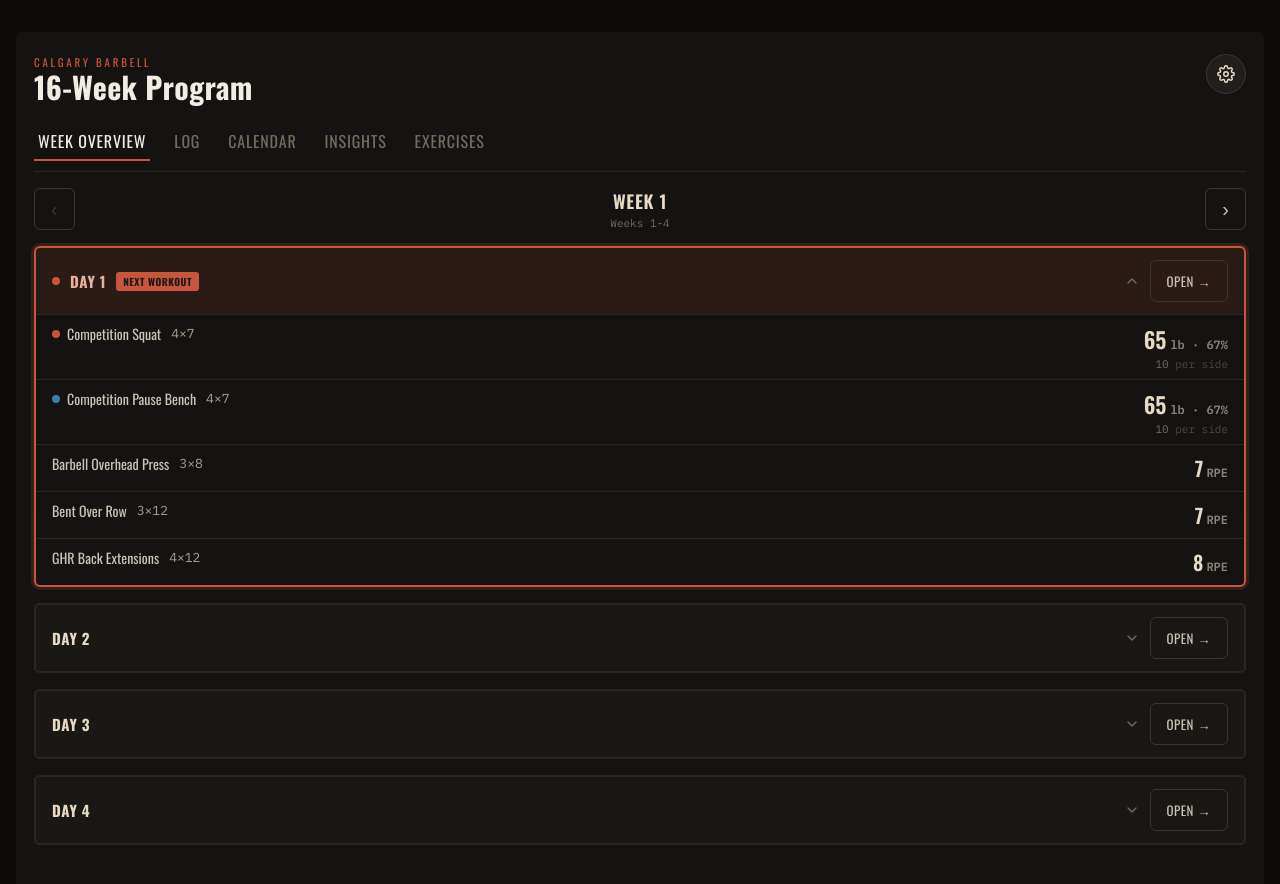
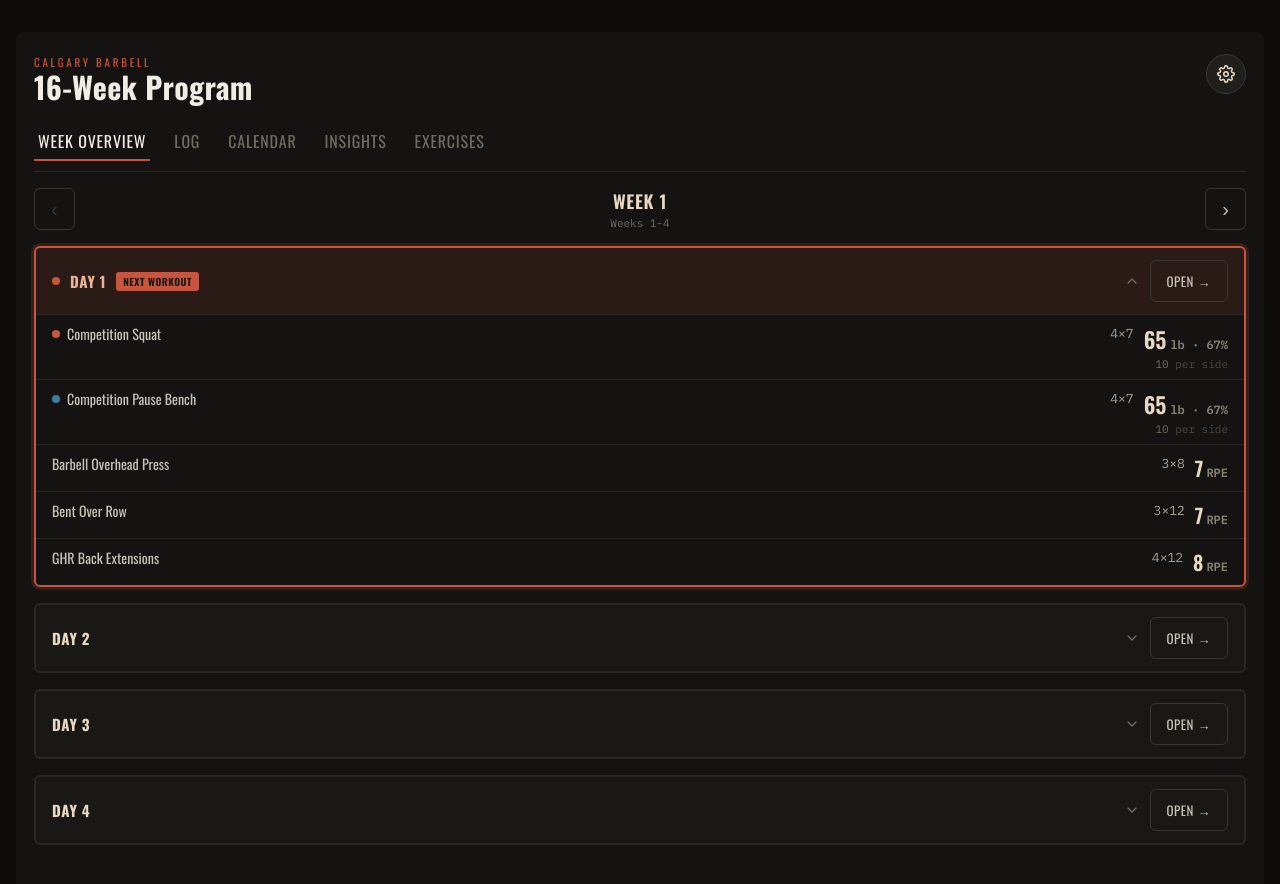
Before and after one commit to jackw91/CBB_App_V3, a React (Vite) app: page / in a window 1280 px wide. Shown: the top 884 px of the page. Built offline with nearby package versions, Linux system fonts and the light colour scheme.

Commit message:
Update App.jsx

```diff
--- a/src/App.jsx
+++ b/src/App.jsx
@@ -1380,9 +1380,9 @@ function WeekOverview({ week, allSessions, nextWorkout, maxesLb, unit, roundToLb
               {expanded &&
                 entries.map((entry, idx) => (
                   <div key={idx} style={{ display: "flex", alignItems: "flex-start", padding: "8px 16px", borderTop: "1px solid #2a2824" }}>
-                    <div style={{ display: "flex", alignItems: "center", minWidth: 0, flexWrap: "wrap", rowGap: 4, flex: "1 1 auto", marginRight: 10 }}>
+                    <div style={{ display: "flex", alignItems: "center", minWidth: 0, flexWrap: "nowrap", flex: "1 1 auto", marginRight: 10 }}>
                       <LiftBadge lift={resolveLift(entry)} />
-                      <span style={{ fontFamily: "'Oswald', sans-serif", fontSize: 14, color: "#c9c2b6", wordBreak: "break-word" }}>{entry.exercise}</span>
+                      <span style={{ fontFamily: "'Oswald', sans-serif", fontSize: 14, color: "#c9c2b6", minWidth: 0, flex: "1 1 auto", whiteSpace: "nowrap", overflow: "hidden", textOverflow: "ellipsis" }}>{entry.exercise}</span>
                       <span style={{ marginLeft: 10, fontSize: 13, color: "#a89f90", fontFamily: "'IBM Plex Mono', monospace", flexShrink: 0 }}>
                         {entry.sets}×{entry.reps ?? "-"}
                       </span>
```
